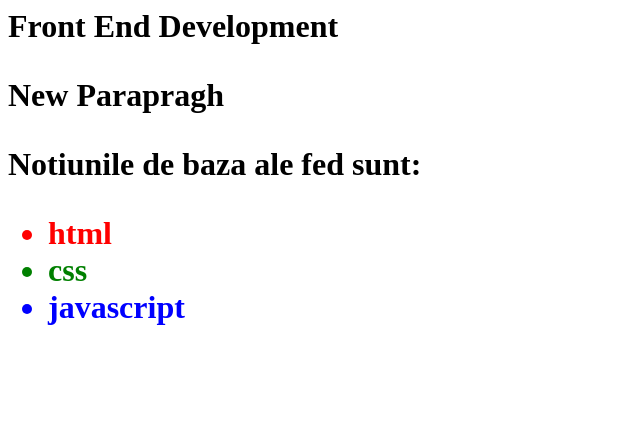
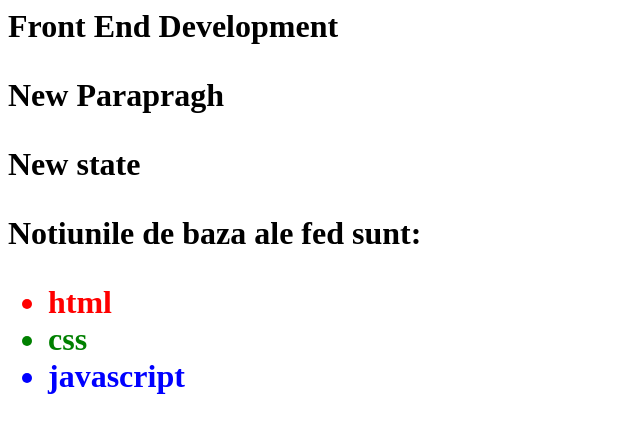
Before and after one commit to adela1978/fed, a plain HTML site: page index.html in a window 1280 px wide. Shown: the whole page, without its empty margins (0-640 px from the left). Drawn offline with Linux system fonts and the light colour scheme.

Commit message:
New status

```diff
--- a/index.html
+++ b/index.html
@@ -1,5 +1,7 @@
 <h1>Front End Development</p1>
 <p>New Parapragh</p>
+<p>New state </p>
+
 <p>Notiunile de baza ale fed sunt:</p>
 <ul>
 <li style ="color:red">html</li>
```
